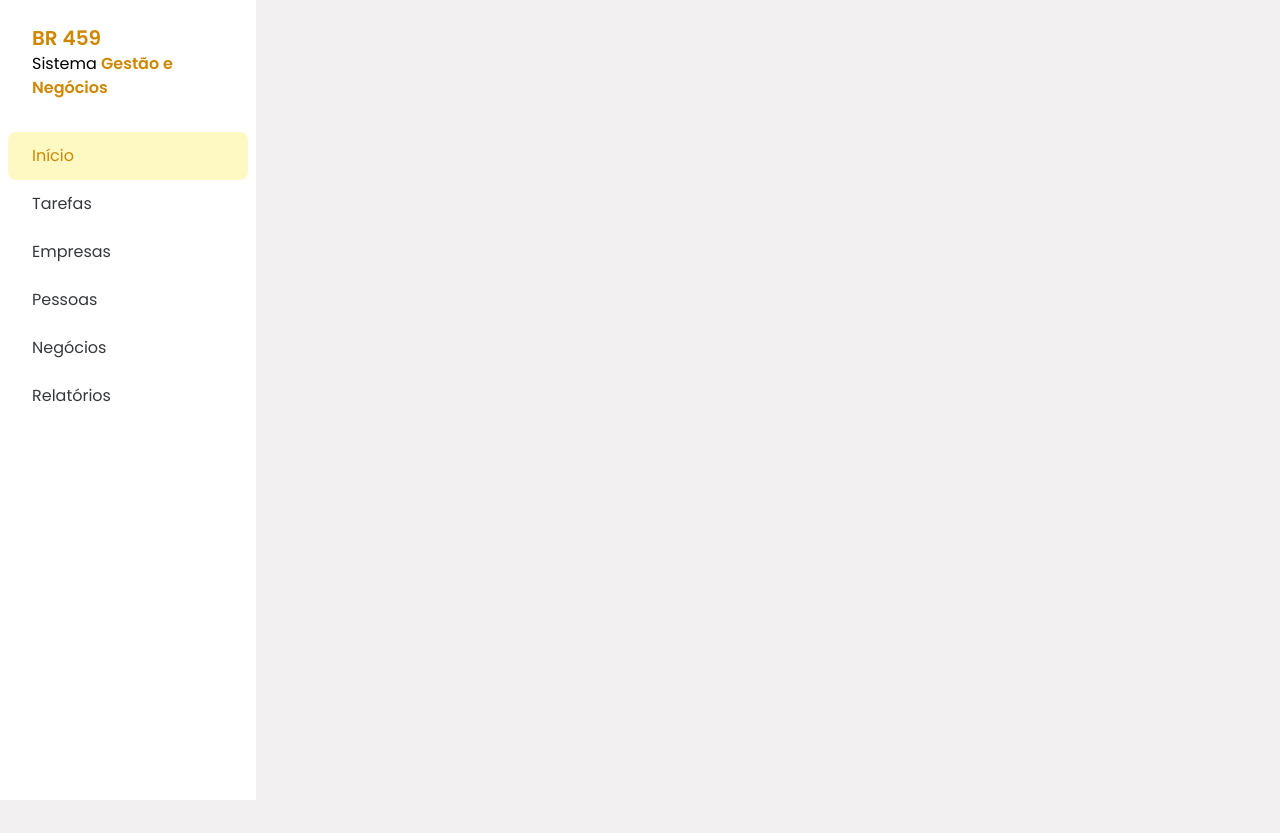
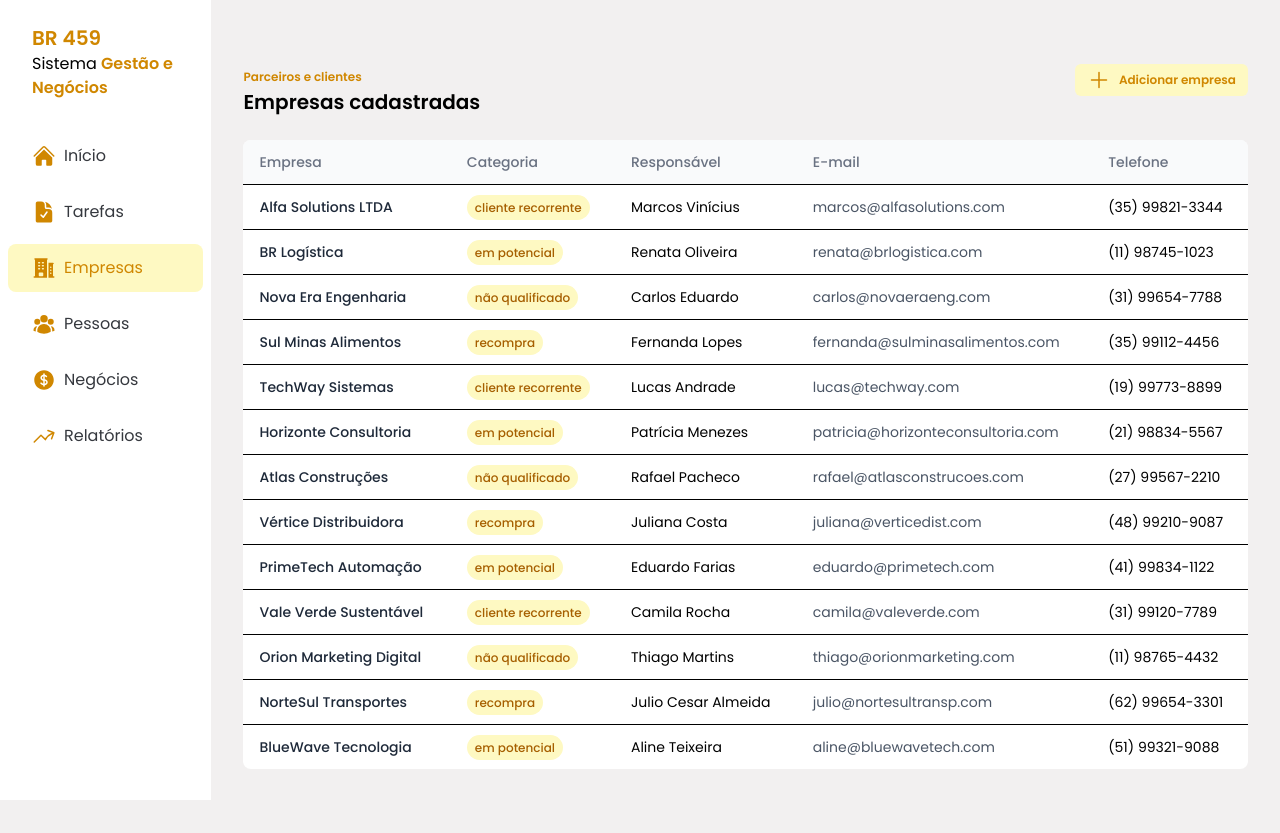
Before and after one commit to DouglasRamosP/crm-br459, a React app in the folder frontend/: page / in a window 1280 px wide. Before the commit the page ends 800 px from the top, so only its background shows below. Built offline with nearby package versions, Linux system fonts and the light colour scheme; the HTML template or start-up script is replaced by a standard one.

Commit message:
feat: add companies table and sidebar navigation

```diff
--- a/frontend/package.json
+++ b/frontend/package.json
@@ -10,6 +10,7 @@
     "lint": "eslint ."
   },
   "dependencies": {
+    "@heroicons/react": "^2.2.0",
     "react": "^19.2.0",
     "react-dom": "^19.2.0"
   },
--- a/frontend/src/App.jsx
+++ b/frontend/src/App.jsx
@@ -1,9 +1,11 @@
 import Sidebar from "./components/Sidebar.jsx"
+import Companies from "./components/Companies.jsx"
 
 export default function App() {
   return (
     <div className="flex">
       <Sidebar />
+      <Companies />
     </div>
   )
 }
--- /dev/null
+++ b/frontend/src/components/Button.jsx
@@ -0,0 +1,10 @@
+const Button = ({ text, icon }) => {
+  return (
+    <button className="bg-yellow-100 text-yellow-600 flex items-center gap-2 rounded-md px-3 py-1 text-xs font-semibold transition hover:opacity-75 ">
+      {icon}
+      {text}
+    </button>
+  )
+}
+
+export default Button
--- /dev/null
+++ b/frontend/src/components/Companies.jsx
@@ -0,0 +1,31 @@
+import Button from "./Button"
+import { PlusIcon } from "@heroicons/react/24/solid"
+import CompaniesTable from "./CompaniesTable"
+
+const Companies = () => {
+  return (
+    <div className="w-full px-8 py-16">
+      <div className="flex justify-between pb-6">
+        <div>
+          <span className="text-xs font-semibold text-yellow-600">
+            Parceiros e clientes
+          </span>
+          <h2 className="font-semibold text-xl">Empresas cadastradas</h2>
+        </div>
+
+        <div>
+          <Button
+            text="Adicionar empresa"
+            icon={<PlusIcon className="w-6 h-6 text-yellow-600" />}
+          />
+        </div>
+      </div>
+
+      <div>
+        <CompaniesTable />
+      </div>
+    </div>
+  )
+}
+
+export default Companies
--- /dev/null
+++ b/frontend/src/components/CompaniesTable.jsx
@@ -0,0 +1,44 @@
+import { companies } from "../constants/companies"
+
+const CompaniesTable = () => {
+  return (
+    <div className="overflow-x-auto rounded-lg bg-white">
+      <table className="w-full border-collapse text-sm">
+        <thead className="border-b bg-gray-50">
+          <tr className="text-left text-gray-500">
+            <th className="px-4 py-3 font-medium">Empresa</th>
+            <th className="px-4 py-3 font-medium">Categoria</th>
+            <th className="px-4 py-3 font-medium">Responsável</th>
+            <th className="px-4 py-3 font-medium">E-mail</th>
+            <th className="px-4 py-3 font-medium">Telefone</th>
+          </tr>
+        </thead>
+
+        <tbody>
+          {companies.map((company) => (
+            <tr
+              key={company.id}
+              className="border-b last:border-0 hover:bg-gray-50"
+            >
+              <td className="px-4 py-3 font-medium text-gray-800">
+                {company.nome}
+              </td>
+              <td className="px-4 py-3">
+                <span className="rounded-full bg-yellow-100 px-2 py-1 text-xs font-medium text-yellow-700">
+                  {company.categoria}
+                </span>
+              </td>
+              <td className="px-4 py-3">{company.responsavel}</td>
+              <td className="px-4 py-3 text-gray-600">
+                {company.email}
+              </td>
+              <td className="px-4 py-3">{company.telefone}</td>
+            </tr>
+          ))}
+        </tbody>
+      </table>
+    </div>
+  )
+}
+
+export default CompaniesTable
--- a/frontend/src/components/Sidebar.jsx
+++ b/frontend/src/components/Sidebar.jsx
@@ -1,4 +1,5 @@
 import SidebarButton from "./SidebarButton"
+import { HomeIcon, DocumentCheckIcon, BuildingOffice2Icon, UserGroupIcon, CurrencyDollarIcon, ArrowTrendingUpIcon } from "@heroicons/react/24/solid"
 
 const Sidebar = () => {
   return (
@@ -13,13 +14,31 @@ const Sidebar = () => {
         </p>
       </div>
 
-      <div className="flex flex-col gap 2 p-2">
-        <SidebarButton variant="selected">Início</SidebarButton>
-        <SidebarButton variant="unselected">Tarefas</SidebarButton>
-        <SidebarButton variant="unselected">Empresas</SidebarButton>
-        <SidebarButton variant="unselected">Pessoas</SidebarButton>
-        <SidebarButton variant="unselected">Negócios</SidebarButton>
-        <SidebarButton variant="unselected">Relatórios</SidebarButton>
+      <div className="flex flex-col gap-2 p-2">
+        <SidebarButton variant="unselected">
+          <HomeIcon className="w-6 h-6 text-yellow-600" />
+          Início
+        </SidebarButton>
+        <SidebarButton variant="unselected">
+          <DocumentCheckIcon className="w-6 h-6 text-yellow-600" />
+          Tarefas
+        </SidebarButton>
+        <SidebarButton variant="selected">
+          <BuildingOffice2Icon className="w-6 h-6 text-yellow-600" />
+          Empresas
+        </SidebarButton>
+        <SidebarButton variant="unselected">
+          <UserGroupIcon className="w-6 h-6 text-yellow-600" />
+          Pessoas
+        </SidebarButton>
+        <SidebarButton variant="unselected">
+          <CurrencyDollarIcon className="w-6 h-6 text-yellow-600" />
+          Negócios
+        </SidebarButton>
+        <SidebarButton variant="unselected">
+          <ArrowTrendingUpIcon className="w-6 h-6 text-yellow-600" />
+          Relatórios
+        </SidebarButton>
       </div>
     </div>
   )
--- /dev/null
+++ b/frontend/src/constants/companies.js
@@ -0,0 +1,106 @@
+export const companies = [
+  {
+    id: 1,
+    nome: "Alfa Solutions LTDA",
+    categoria: "cliente recorrente",
+    responsavel: "Marcos Vinícius",
+    email: "marcos@alfasolutions.com",
+    telefone: "(35) 99821-3344",
+  },
+  {
+    id: 2,
+    nome: "BR Logística",
+    categoria: "em potencial",
+    responsavel: "Renata Oliveira",
+    email: "renata@brlogistica.com",
+    telefone: "(11) 98745-1023",
+  },
+  {
+    id: 3,
+    nome: "Nova Era Engenharia",
+    categoria: "não qualificado",
+    responsavel: "Carlos Eduardo",
+    email: "carlos@novaeraeng.com",
+    telefone: "(31) 99654-7788",
+  },
+  {
+    id: 4,
+    nome: "Sul Minas Alimentos",
+    categoria: "recompra",
+    responsavel: "Fernanda Lopes",
+    email: "fernanda@sulminasalimentos.com",
+    telefone: "(35) 99112-4456",
+  },
+  {
+    id: 5,
+    nome: "TechWay Sistemas",
+    categoria: "cliente recorrente",
+    responsavel: "Lucas Andrade",
+    email: "lucas@techway.com",
+    telefone: "(19) 99773-8899",
+  },
+  {
+    id: 6,
+    nome: "Horizonte Consultoria",
+    categoria: "em potencial",
+    responsavel: "Patrícia Menezes",
+    email: "patricia@horizonteconsultoria.com",
+    telefone: "(21) 98834-5567",
+  },
+  {
+    id: 7,
+    nome: "Atlas Construções",
+    categoria: "não qualificado",
+    responsavel: "Rafael Pacheco",
+    email: "rafael@atlasconstrucoes.com",
+    telefone: "(27) 99567-2210",
+  },
+  {
+    id: 8,
+    nome: "Vértice Distribuidora",
+    categoria: "recompra",
+    responsavel: "Juliana Costa",
+    email: "juliana@verticedist.com",
+    telefone: "(48) 99210-9087",
+  },
+   {
+    id: 9,
+    nome: "PrimeTech Automação",
+    categoria: "em potencial",
+    responsavel: "Eduardo Farias",
+    email: "eduardo@primetech.com",
+    telefone: "(41) 99834-1122",
+  },
+  {
+    id: 10,
+    nome: "Vale Verde Sustentável",
+    categoria: "cliente recorrente",
+    responsavel: "Camila Rocha",
+    email: "camila@valeverde.com",
+    telefone: "(31) 99120-7789",
+  },
+  {
+    id: 11,
+    nome: "Orion Marketing Digital",
+    categoria: "não qualificado",
+    responsavel: "Thiago Martins",
+    email: "thiago@orionmarketing.com",
+    telefone: "(11) 98765-4432",
+  },
+  {
+    id: 12,
+    nome: "NorteSul Transportes",
+    categoria: "recompra",
+    responsavel: "Julio Cesar Almeida",
+    email: "julio@nortesultransp.com",
+    telefone: "(62) 99654-3301",
+  },
+  {
+    id: 13,
+    nome: "BlueWave Tecnologia",
+    categoria: "em potencial",
+    responsavel: "Aline Teixeira",
+    email: "aline@bluewavetech.com",
+    telefone: "(51) 99321-9088",
+  },
+]
```
Also changed, not shown: 1 other file (tests, documents, lock files or other folders).
